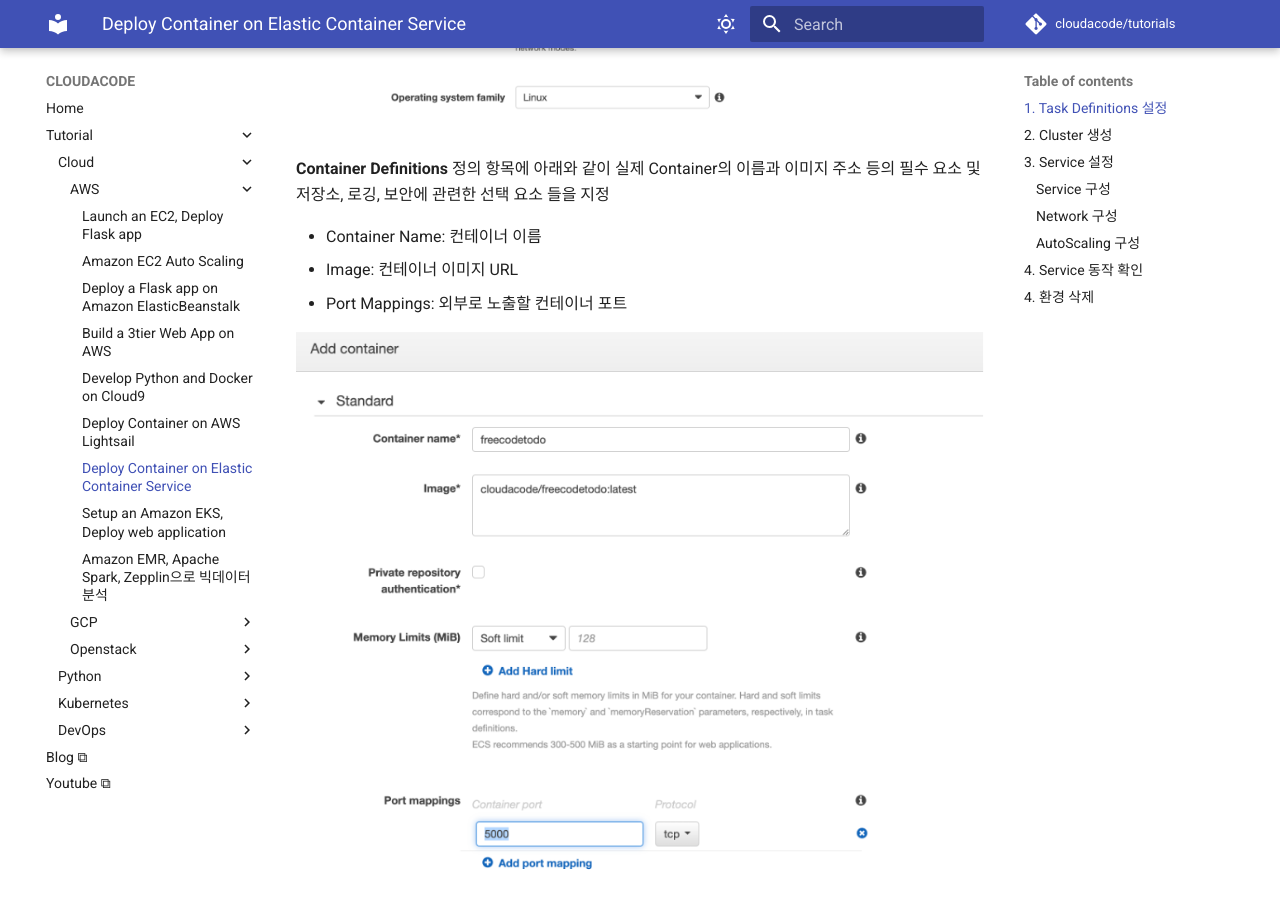
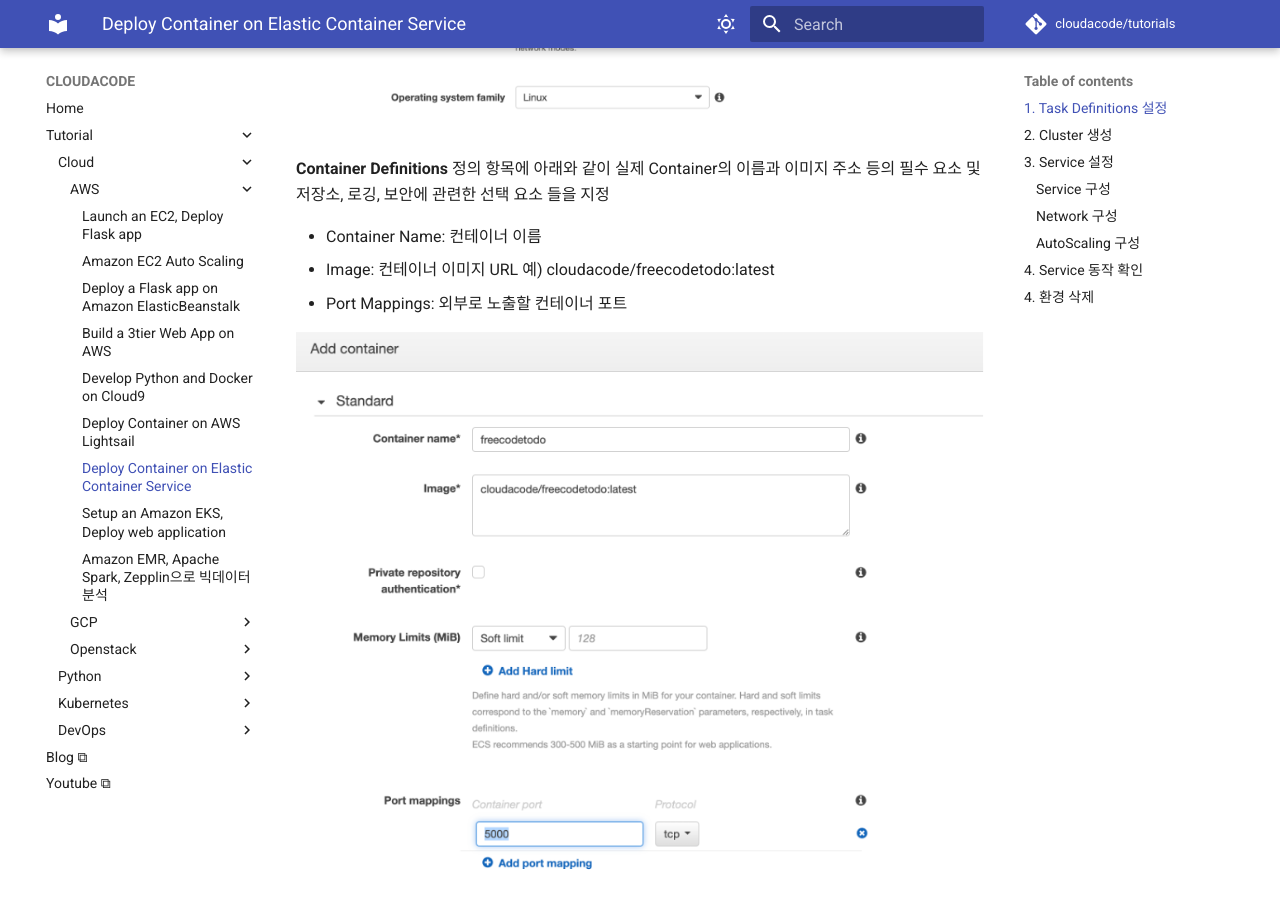
Before and after one commit to cloudacode/tutorials, an MkDocs documentation site: the page built from docs/cloud/aws/aws-ecs-container.md, in a window 1280 px wide and 900 px high, scrolled down 2209 px. Built offline with MkDocs 1.6.1 and Material for MkDocs 9.7.7, drawn with Linux system fonts in a browser that asks for light colours; comment, search, counter and statistics services are not loaded.

Commit message:
added sample image

```diff
--- a/docs/cloud/aws/aws-ecs-container.md
+++ b/docs/cloud/aws/aws-ecs-container.md
@@ -41,6 +41,7 @@ ECS Dashboard 에서 [Task Definitions](https://ap-northeast-2.console.aws.amazo
 
 - Container Name: 컨테이너 이름
 - Image: 컨테이너 이미지 URL
+  예) cloudacode/freecodetodo:latest
 - Port Mappings: 외부로 노출할 컨테이너 포트
 
 ![ecs-fargate-td-container](./assets/ecs-fargate-td-container.png)
```
